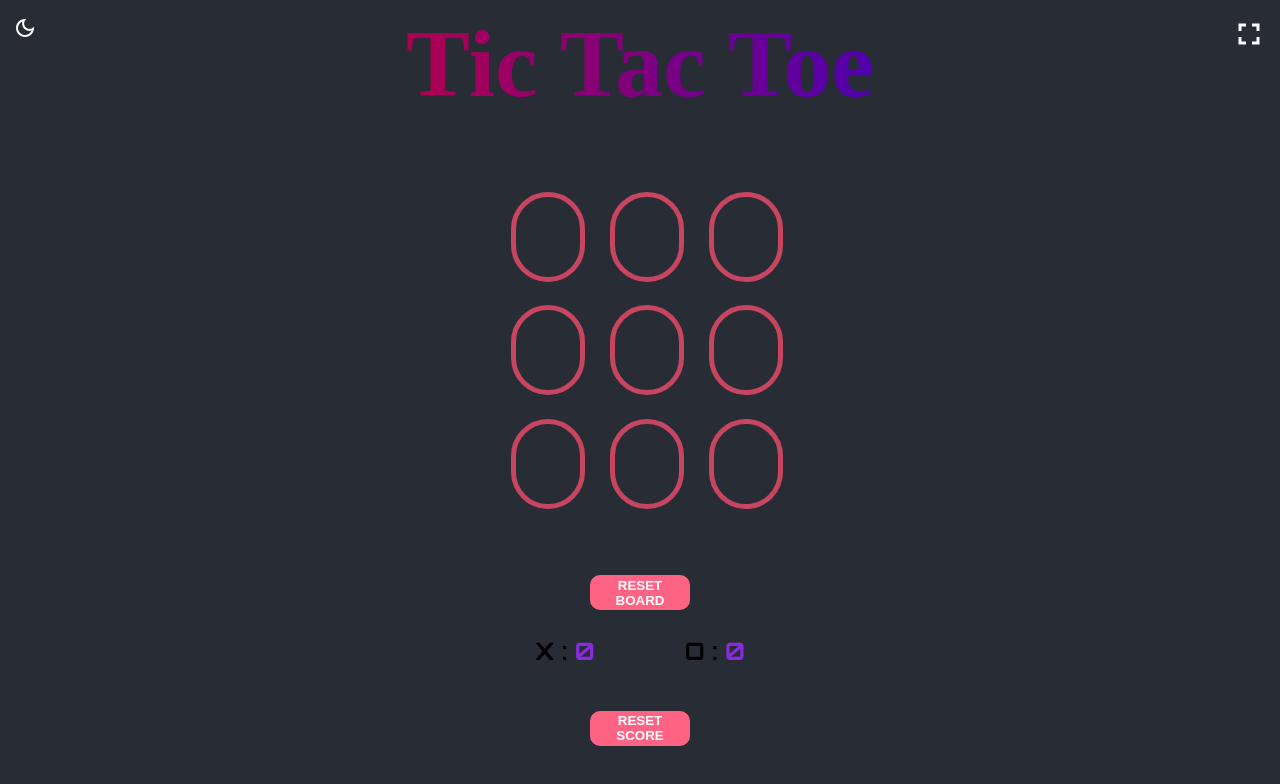
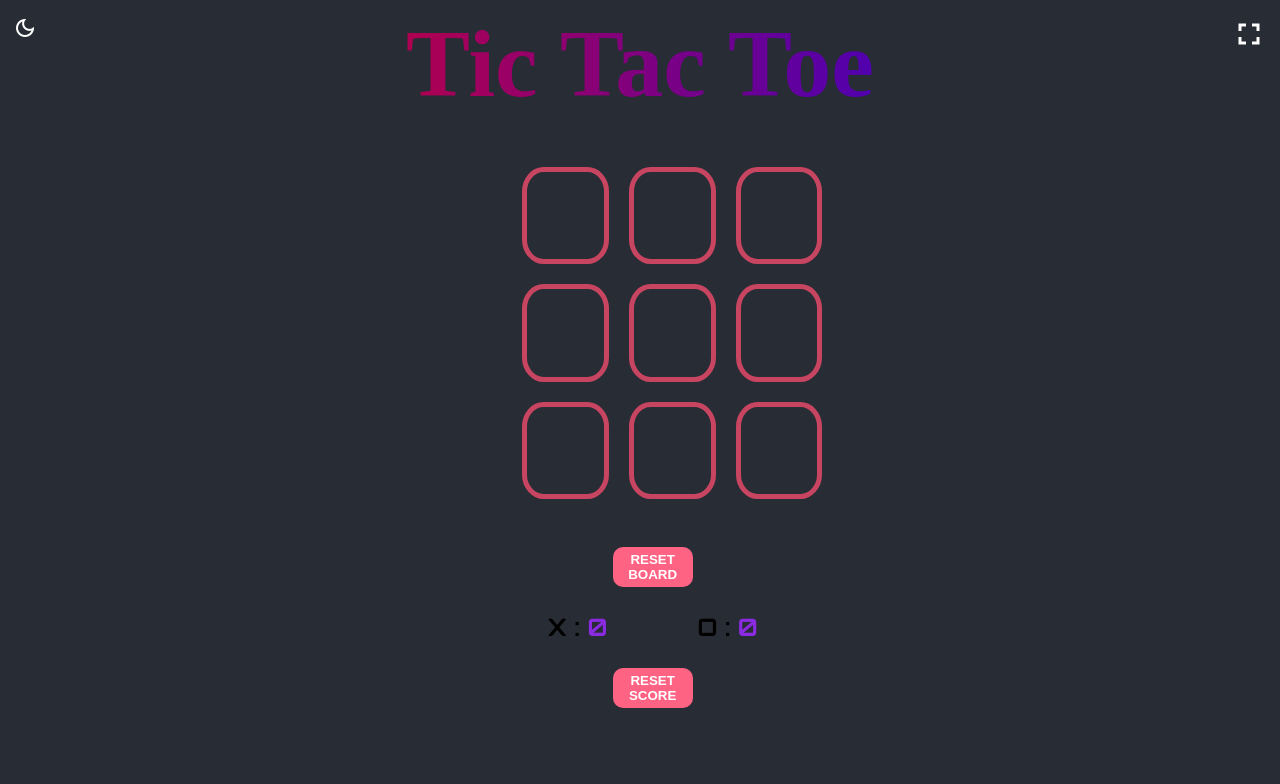
Before and after one commit to mmouhib/Ric-Rac-Roe, a React (Create React App) app: page / in a window 1280 px wide. Shown: the top 784 px of the page. Built offline with nearby package versions, Linux system fonts and the light colour scheme; a web font is replaced by a local one.

Commit message:
tweaked the style

```diff
--- a/src/components/Game/Board.jsx
+++ b/src/components/Game/Board.jsx
@@ -3,12 +3,11 @@ import { useEffect, useState } from "react";
 import styled from "styled-components";
 
 const StyledDiv = styled.div`
-  width: 23vw;
+  width: 20vw;
   display: grid;
-  gap: 1%;
   grid-template-columns: 1fr 1fr 1fr;
   grid-template-rows: 1fr 1fr 1fr;
-  margin: 5% 10% 5% 39%;
+  margin: 3% auto 3% auto;
 `;
 
 const isFull = (board) => {
--- a/src/components/Game/Cell.jsx
+++ b/src/components/Game/Cell.jsx
@@ -2,14 +2,17 @@ import styled from "styled-components";
 const StyledCell = styled.div`
   text-align: center;
   font-size: 10vh;
-  width: 5vw;
-  height: 10vh;
+  width: 6vw;
+  min-width: 4vw;
+  min-height: 4vh;
+  height: 6vw;
   border: 5px solid #c74561;
-  border-radius: 50px;
+  border-radius: 25%;
   color: wheat;
   margin: 10px;
   cursor: pointer;
   flex: 0 0 25%;
+  padding-top: 10%;
 
   &:hover {
     background-color: #42464e;
--- a/src/components/Game/Game.jsx
+++ b/src/components/Game/Game.jsx
@@ -6,14 +6,14 @@ import styled from "styled-components";
 import ToggleTheme from "../UI/ToggleTheme.jsx";
 import Fullscreen from "../UI/Fullscreen.jsx";
 
-const Styledtitle = styled.h1`
+const StyledTitle = styled.h1`
   font-family: "Wallpoet", cursive;
   background-image: linear-gradient(90deg, red, blue);
   background-clip: text;
   color: transparent;
   text-align: center;
   font-size: 6rem;
-  margin: 0;
+  margin: 0 auto;
 `;
 
 const Game = () => {
@@ -36,7 +36,7 @@ const Game = () => {
     <div>
       <ToggleTheme theme={theme} setTheme={setTheme} />
       <Fullscreen theme={theme} />
-      <Styledtitle>Tic Tac Toe</Styledtitle>
+      <StyledTitle theme={theme}>Tic Tac Toe</StyledTitle>
       <Board
         setBoard={setBoard}
         board={board}
--- a/src/components/Game/Reset.jsx
+++ b/src/components/Game/Reset.jsx
@@ -4,20 +4,21 @@ const StyledReset = styled.div`
   text-align: center;
 
   button {
-    width: 100px;
-    height: 35px;
+    width: 5rem;
+    height: 2.5rem;
     font-weight: bold;
     background-color: #ff6384;
     border: none;
     border-radius: 10px;
     color: white;
     text-transform: uppercase;
-    margin-bottom: 2%;
+    font-size: smaller;
+    margin: auto auto 2% 2%;
   }
 
   button:hover {
-    background-color: #c74561;
-    color: white;
+    background-color: white;
+    color: #ff6384;
   }
 `;
 
--- a/src/components/Game/Score.jsx
+++ b/src/components/Game/Score.jsx
@@ -4,6 +4,7 @@ const StyledScore = styled.div`
   text-align: center;
   font-size: 1.5rem;
   font-family: "Orbitron", sans-serif;
+  margin: auto auto 2% 2%;
 
   span {
     font-weight: bold;
@@ -12,7 +13,7 @@ const StyledScore = styled.div`
 
   p {
     display: inline-block;
-    margin: 0 45px 45px 45px;
+    margin: 0 45px 0 45px;
   }
 `;
 
```
